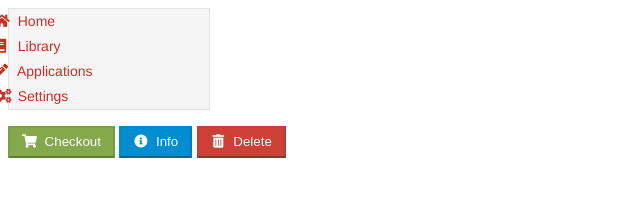
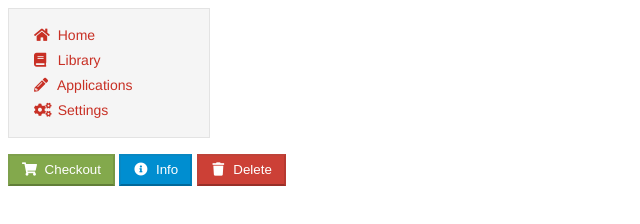
Before and after one commit to albertochervenkov1/SoftUni-HTML-CSS, a plain HTML site: page 03.CSSandTypography/08_Font-Awesome-Icons/index.html in a window 1280 px wide. Shown: the whole page, without its empty margins (0-640 px from the left). Drawn offline with Linux system fonts and the light colour scheme; a web font is replaced by a local one.

Commit message:
03.CSSAndTypography Final Commit

```diff
--- a/03.CSSandTypography/08_Font-Awesome-Icons/index.html
+++ b/03.CSSandTypography/08_Font-Awesome-Icons/index.html
@@ -1,53 +1,49 @@
 <!DOCTYPE html>
 <html lang="en">
+
 <head>
-    <meta charset="UTF-8" />
-    <meta http-equiv="X-UA-Compatible" content="IE=edge" />
-    <meta name="viewport" content="width=device-width, initial-scale=1.0" />
-    <title>Font Awesome Icons</title>
+    <meta charset="UTF-8">
+    <meta http-equiv="X-UA-Compatible" content="IE=edge">
+    <meta name="viewport" content="width=device-width, initial-scale=1.0">
+
+    <link rel="stylesheet" href="https://use.fontawesome.com/releases/v5.10.2/css/all.css">
     <link rel="stylesheet" href="style.css">
+
+    <title>Document</title>
 </head>
+
 <body>
     <nav>
-        <li>
-            <a href="#">
-                <i class="fas fa-home"></i>
-                Home
-            </a>
-        </li>
-        <li>
-            <a href="#">
-                <i class="fas fa-book"></i>
-                Library
-            </a>
-        </li>
+        <ul>
+            <li><a href=""><i class="fa fa-home" aria-hidden="true"></i>
+                Home</a></li>
+            <li><a href=""><i class="fa fa-book" aria-hidden="true"></i>
+Library</a></li>
             <li>
                 <a href="#">
                     <i class="fas fa-pencil-alt"></i>
                     Applications
                 </a>
             </li>
-        <li>
-            <a href="#">
-                <i class="fas fa-cogs"></i>
-                Settings
-            </a>
-        </li>
+            <li><a href=""><i class="fa fa-cogs" aria-hidden="true"></i>
+                Settings</a></li>
+        </ul>
     </nav>
 
     <p>
-        <button class="shopping">
-            <i class="fas fa-shopping-cart"></i>
+        <button class="shopping"><i class="fa fa-shopping-cart" aria-hidden="true"></i>
+
             Checkout
         </button>
-        <button class="info">
-            <i class="fas fa-info-circle"></i>
+        <button class="info"><i class="fa fa-info-circle" aria-hidden="true"></i>
+
             Info
         </button>
-        <button class="delete">
-            <i class="fas fa-trash-alt"></i>
+        <button class="delete"><i class="fa fa-trash" aria-hidden="true"></i>
+
             Delete
         </button>
     </p>
 </body>
+
 </html>
--- a/03.CSSandTypography/08_Font-Awesome-Icons/style.css
+++ b/03.CSSandTypography/08_Font-Awesome-Icons/style.css
@@ -1,5 +1,4 @@
-@import url("https://use.fontawesome.com/releases/v5.10.2/css/all.css");
-@import url('https://fonts.googleapis.com/css?family=Proxima+Nova');
+
 body {
     font-family: proxima-nova, Helvetica Neue, Helvetica, Arial, sans-serif;
 }
@@ -12,17 +11,20 @@ nav {
     background-color: #f5f5f5
 }
 
-li {
+
+li{
     list-style: none;
     line-height: 25px;
     margin-left: -15px;
 }
-
 a {
     text-decoration: none;
     color: #c83025
 }
-
+i {
+    width: 1.14em;
+    padding-right: 0.28em;
+}
 button {
     padding: 4px 12px;
     line-height: 20px;
@@ -30,7 +32,6 @@ button {
     border-color: rgba(0, 0, 0, 0.1) rgba(0, 0, 0, 0.1) rgba(0, 0, 0, 0.25);
     cursor: pointer;
 }
-
 
 button.shopping {
     background-color: #83a94c
@@ -40,12 +41,6 @@ button.info {
     background-color: #008ed0
 }
 
-
 button.delete {
     background-color: #cc4036
 }
-
-i {
-    width: 1.14em;
-    padding-right: 0.28em;
-}
--- a/03.CSSandTypography/11_Create-Typography-CSS/style.css
+++ b/03.CSSandTypography/11_Create-Typography-CSS/style.css
@@ -1,50 +1,47 @@
-@import url("https://use.fontawesome.com/releases/v5.10.2/css/all.css");
-body {
-    font-family: proxima-nova, Helvetica Neue, Helvetica, Arial, sans-serif;
+html {
+    font-family: Helvetica, sans-serif;
+    font-size: 16px;
+    line-height: 1.5;
+    margin: 50px 60px;
 }
 
-nav {
-    width: 200px;
-    border: 1px solid #e3e3e3;
-    font-size: 14px;
-    line-height: 20px;
-    background-color: #f5f5f5
-}
-
-li {
-    list-style: none;
-    line-height: 25px;
-    margin-left: -15px;
-}
-
-a {
-    text-decoration: none;
-    color: #c83025
-}
-
-button {
-    padding: 4px 12px;
-    line-height: 20px;
-    color: #ffffff;
-    border-color: rgba(0, 0, 0, 0.1) rgba(0, 0, 0, 0.1) rgba(0, 0, 0, 0.25);
-    cursor: pointer;
+h1,h2,h3,h4,h5,h6 {
+    font-family: Georgia, serif;
 }
 
 
-button.shopping {
-    background-color: #83a94c
+table {
+    /* border: 1px solid gray; */
+    border-collapse: collapse;
+    width: 100%;
 }
 
-button.info {
-    background-color: #008ed0
+tr:nth-child(2n+1) {
+    background-color: #F1F1F1
+}
+thead.thead tr{
+    background-color: #CCCCCC;
+}
+td {
+    width: 144px;
+    height: 32px;
+    padding-left: 5px;
+    border: 1px solid #ddd;
+
 }
 
-
-button.delete {
-    background-color: #cc4036
+th {
+    text-align: left;
+    padding: 6px;
+    font-size: 14px;
 }
 
-i {
-    width: 1.14em;
-    padding-right: 0.28em;
+blockquote {
+    font-style: italic;
+    border-left: 4px solid rgb(221,221,221) ;
+    padding: 28px;
 }
+
+blockquote p.koko {
+    text-align: right;
+}
```
Also changed, not shown: 1 other file. Lines whose indentation alone changed are shown as unchanged.
